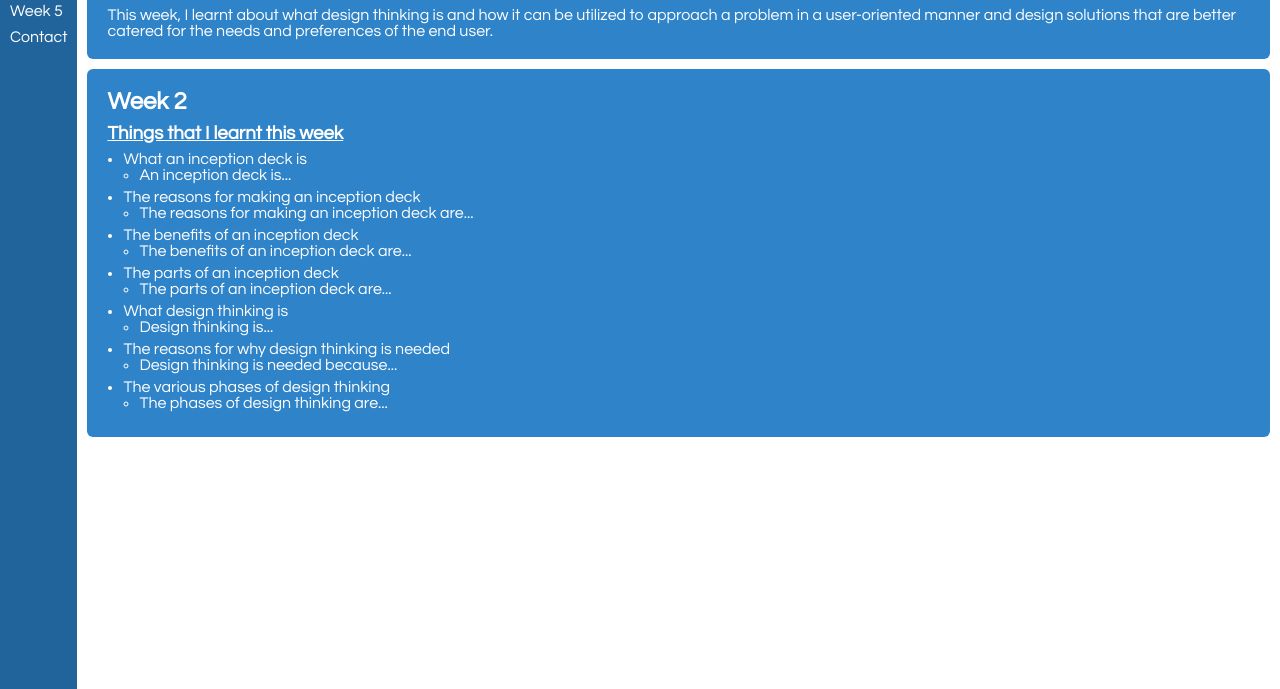
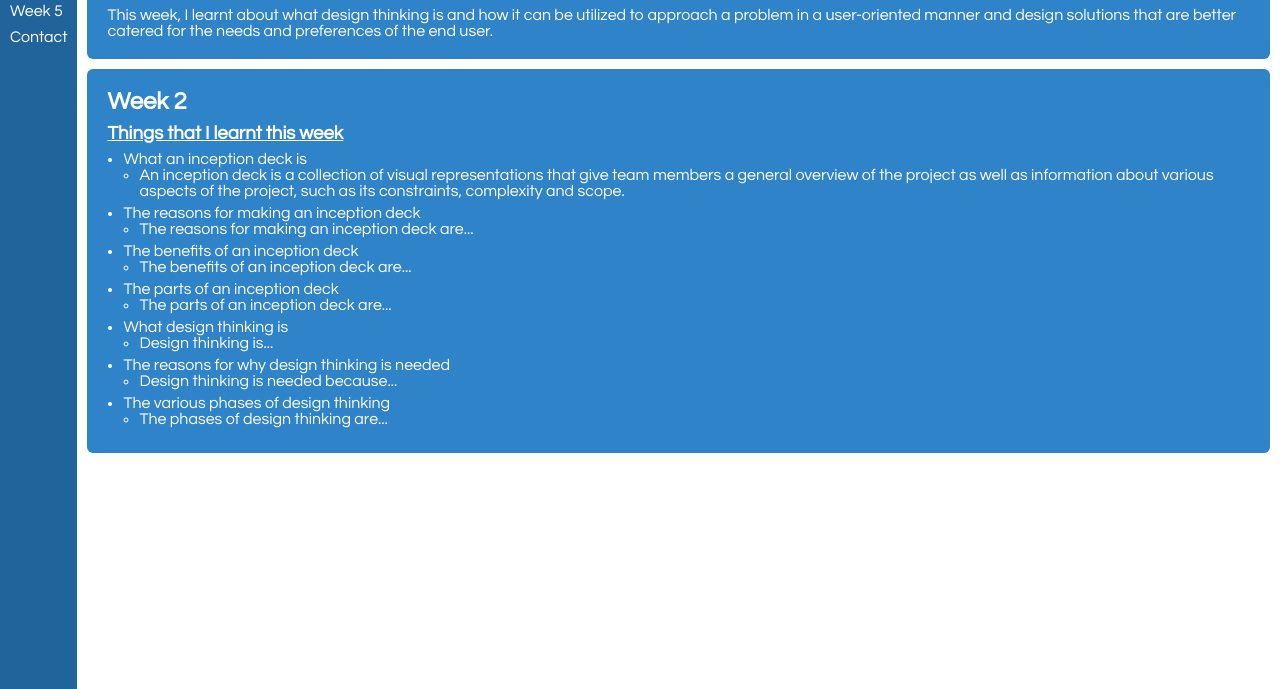
Before and after one commit to S10239861-NP/Portfolio-Development-Module-Blog, a plain HTML site: page index.html in a window 1280 px wide. Shown: the part 111-800 px from the top of the page. Drawn offline with Linux system fonts and the light colour scheme.

Commit message:
Update blog.

```diff
--- a/index.html
+++ b/index.html
@@ -50,7 +50,7 @@
                                     <p>What an inception deck is</p>
 
                                     <ul class="ul-padding-left-16-px">
-                                        <li>An inception deck is...</li>
+                                        <li>An inception deck is a collection of visual representations that give team members a general overview of the project as well as information about various aspects of the project, such as its constraints, complexity and scope.</li>
                                     </ul>
                                 </div>
                             </li>
```
